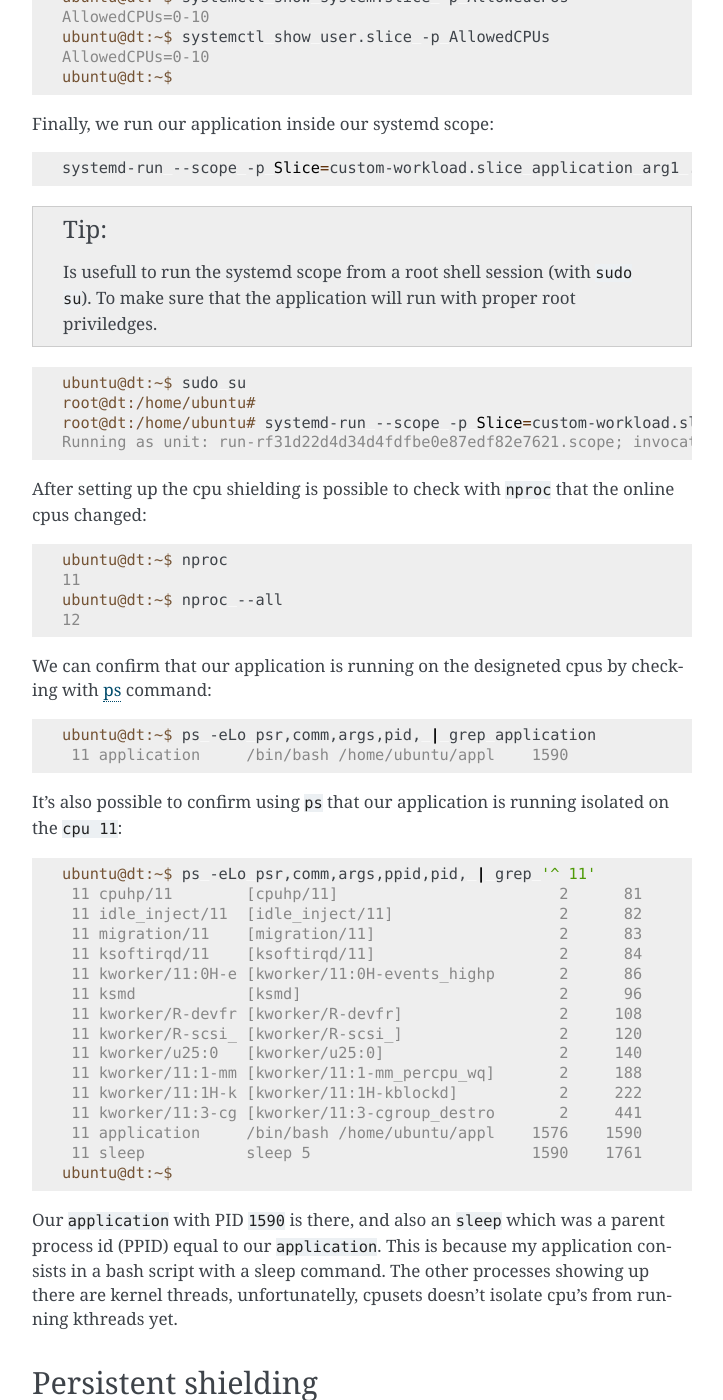
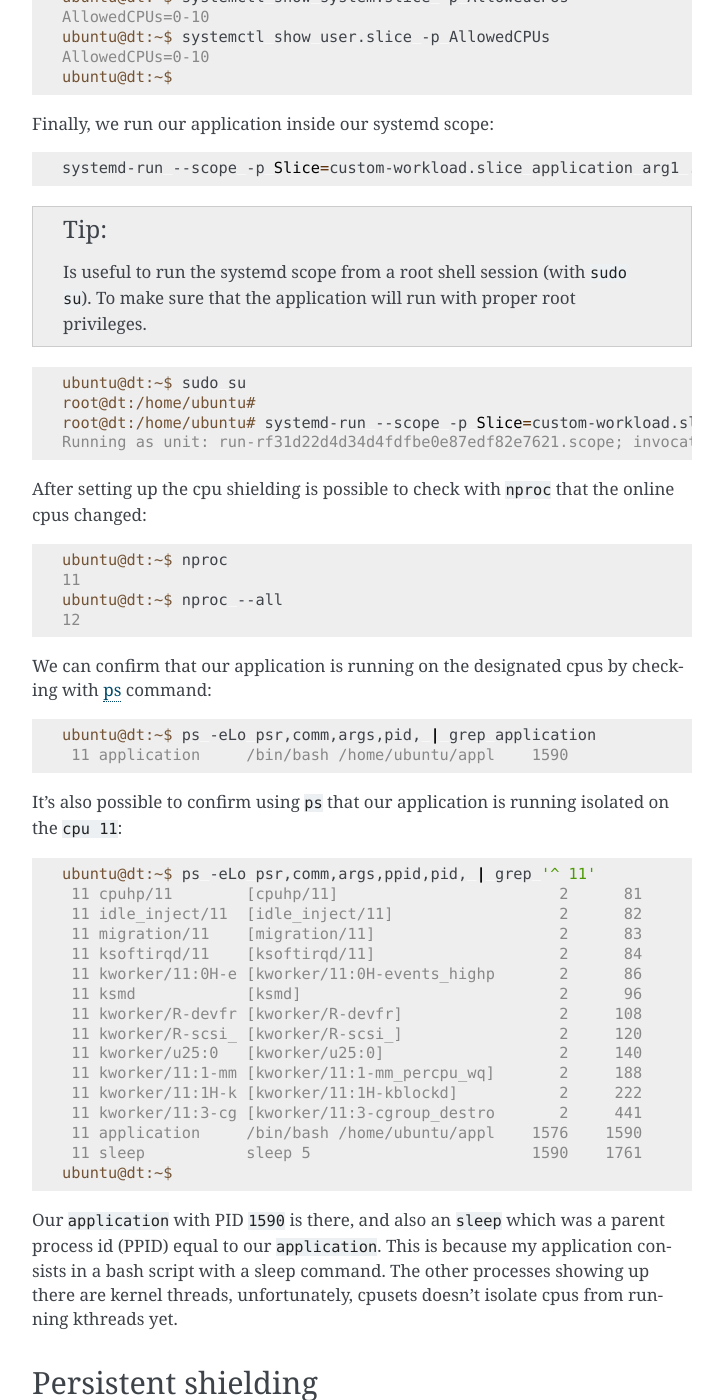
Before and after one commit to canonical/real-time-ubuntu-docs, a Sphinx documentation site: the page built from docs/how-to/using-cpu-sets.md, in a window 1280 px wide and 1400 px high, scrolled down 1414 px. Shown: the whole window, without its empty margins (388-1111 px from the left). Built offline with Sphinx 7.4.7, drawn with Linux system fonts in a browser that asks for light colours; some of the changed text lies outside the part shown.

````diff
--- a/docs/.custom_wordlist.txt
+++ b/docs/.custom_wordlist.txt
@@ -12,6 +12,9 @@ bootloader
 CAS
 cfs
 CFS's
+cgclassify
+cgcreate
+cgexec
 cgroup
 cgroups
 CGROUPs
@@ -68,6 +71,7 @@ hardirq
 HPC
 https
 Indri
+init
 intel
 invariance
 io
@@ -132,6 +136,7 @@ pid
 plantuml
 PMD
 posix
+PPID
 preemptible
 proc
 ps
--- a/docs/how-to/using-cpu-sets.md
+++ b/docs/how-to/using-cpu-sets.md
@@ -19,7 +19,7 @@ The most recommended way of doing this, is by using a higher level tool, on Ubun
 It’s often useful to first test shield isolation at runtime to verify and debug its functionality before applying it persistently.
 
 First, it's necessary to define a `custom-workload.slice` which our application to be shielded will belong.
-On this property we're going to define the CPU's that are going to be isolated from general execution.
+On this property we're going to define the CPUs that are going to be isolated from general execution.
 
 ```bash
 sudo systemctl set-property --runtime custom-workload.scope AllowedCPUs=11
@@ -58,8 +58,8 @@ systemd-run --scope -p Slice=custom-workload.slice application arg1 ...
 ```
 
 ```{tip}
-Is usefull to run the systemd scope from a root shell session (with `sudo su`).
-To make sure that the application will run with proper root priviledges.
+Is useful to run the systemd scope from a root shell session (with `sudo su`).
+To make sure that the application will run with proper root privileges.
 ```
 
 ```console
@@ -78,7 +78,7 @@ ubuntu@dt:~$ nproc --all
 12
 ```
 
-We can confirm that our application is running on the designeted cpus by checking with [ps][ps_manpage] command:
+We can confirm that our application is running on the designated cpus by checking with [ps][ps_manpage] command:
 
 ```console
 ubuntu@dt:~$ ps -eLo psr,comm,args,pid, | grep application
@@ -108,11 +108,11 @@ ubuntu@dt:~$
 
 Our `application` with PID `1590` is there, and also an `sleep` which was a parent process id (PPID) equal to our `application`.
 This is because my application consists in a bash script with a sleep command.
-The other processes showing up there are kernel threads, unfortunatelly, cpusets doesn't isolate cpu's from running kthreads yet.
+The other processes showing up there are kernel threads, unfortunately, cpusets doesn't isolate cpus from running kthreads yet.
 
 ## Persistent shielding
 
-When it comes to persistency on settings applied to systemd, we're going to write our configurations to the `/etc/systemd/system` directory.
+When it comes to apply settings in a persistence way on systemd, we're going to write our configurations to the `/etc/systemd/system` directory.
 
 For persistent shielding, it's necessary to create the directories which will hold the system configurations:
 
````
Also changed, not shown: other parts of docs/how-to/using-cpu-sets.md (+1 -1 lines).
